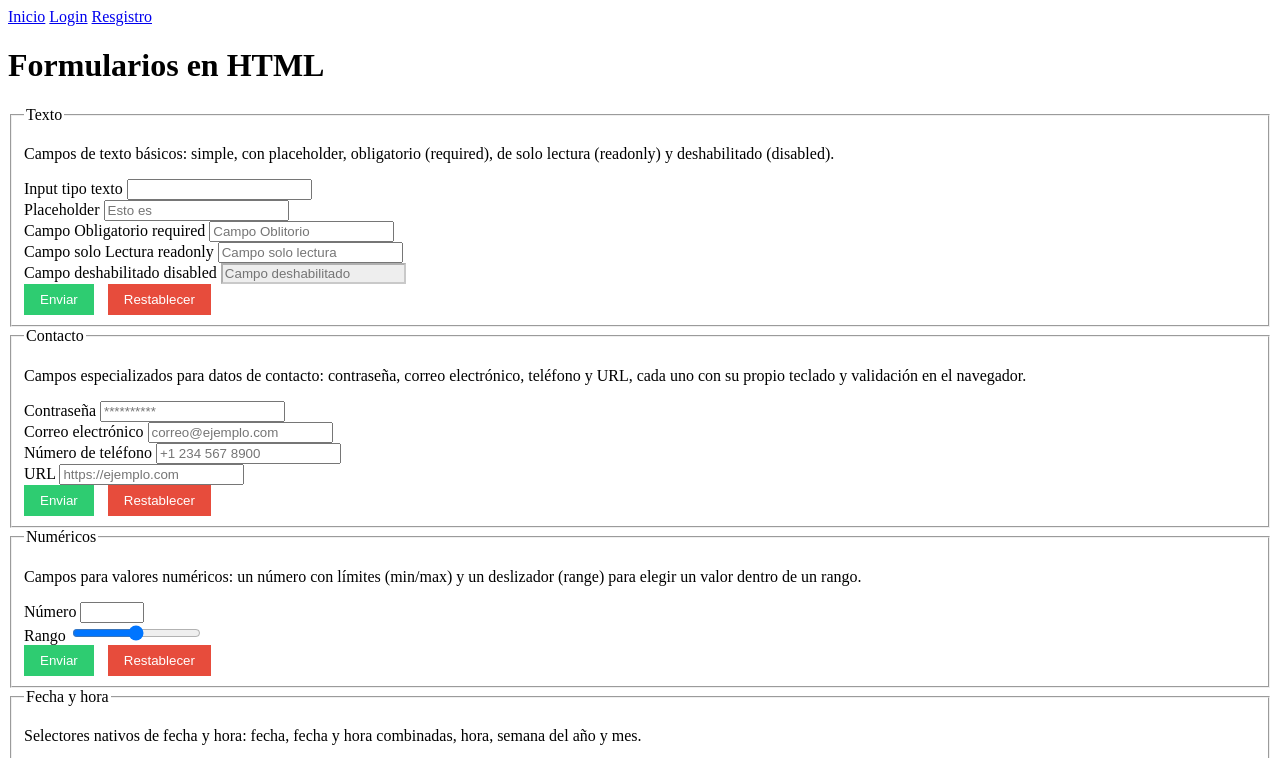
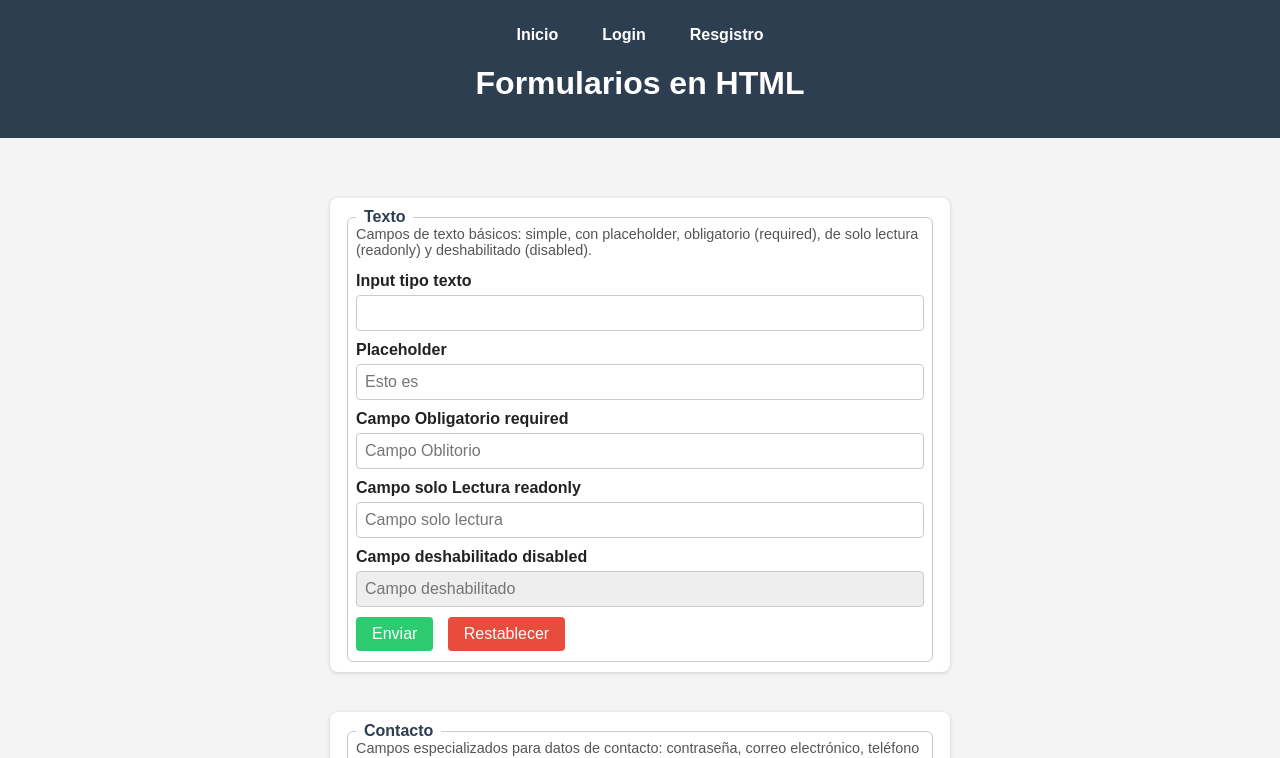
Before and after one commit to jalciro/formularios, a plain HTML site: page index.html in a window 1280 px wide. Shown: the top 758 px of the page. Drawn offline with Linux system fonts and the light colour scheme.

Commit message:
Actualizar

```diff
--- a/css/formularios.css
+++ b/css/formularios.css
@@ -1,3 +1,93 @@
+*{
+    box-sizing: border-box;
+}
+
+body {
+    margin: 0;
+    font-family: Arial, Helvetica, sans-serif;
+    background-color: #f4f4f4;
+    color: #222;
+}
+
+header {
+    background-color: #2c3e50;
+    color: #fff;
+    padding: 20px;
+    text-align: center;
+}
+
+header h1 {
+    margin: 0;
+}
+
+nav {
+    display: flex;
+    justify-content: center;
+    gap: 20px;
+    margin-bottom: 15px;
+}
+
+nav a {
+    color: #fff;
+    text-decoration: none;
+    font-weight: 600;
+    padding: 6px 12px;
+    border-radius: 4px;
+    transition: background-color 0.2s;
+}
+
+nav a:hover {
+    background-color: rgba(255, 255, 255, 0.15);
+}
+
+main {
+    display: flex;
+    flex-wrap: wrap;
+    gap: 20px;
+    padding: 20px;
+    justify-content: center;
+}
+
+section {
+    flex-wrap: wrap;
+    gap: 20px;
+    width: 50%;
+}
+
+form {
+    background-color: #fff;
+    border-radius: 8px;
+    box-shadow: 0 1px 4px rgba(0, 0, 0, 0.15);
+    padding: 10px 15px;
+    flex: 1 1 300px;
+    margin-top: 40px;
+}
+
+fieldset {
+    border: 1px solid #ccc;
+    border-radius: 6px;
+    padding: 0 8px;
+}
+
+legend {
+    font-weight: bold;
+    color: #2c3e50;
+    padding: 0 8px;
+}
+
+fieldset p {
+    font-size: 0.9rem;
+    color: #555;
+    margin-top: 0;
+}
+
+label {
+    display: inline-block;
+    margin-bottom: 5px;
+    font-weight: 600;
+}
+
+input,
 select {
     width: 100%;
     padding: 8px;
@@ -7,7 +97,7 @@ select {
     font-size: 1rem;
 }
 
-input[type="checkbox"],
+input[type="checkbox"]
 input[type="radio"] {
     width: auto;
     margin-right: 5px;
@@ -39,12 +129,11 @@ input[type="reset"] {
 input[type="reset"]:hover {
     background-color: #c0392b;
 }
-
 input[type="button"] {
     background-color: #3498db;
 }
 
-input[type="button"]:hover {
+input[type="button"]:hover{
     background-color: #2980b9;
 }
 
--- a/index.html
+++ b/index.html
@@ -1,14 +1,15 @@
 <!--Paso 1 — Esqueleto base de index.html-->
-<!doctype html>
+<!DOCTYPE html>
 <html lang="en">
   <head>
-    <meta charset="UTF-8" />
-    <meta name="viewport" content="width=device-width, initial-scale=1.0" />
+    <meta charset="UTF-8">
+    <meta name="viewport" content="width=device-width, initial-scale=1.0">
     <title>formularios</title>
-    <link rel="stylesheet" href="CSS/formularios.css " />
-    <link rel="shortcut icon" href="logo.png/logo.jpg" />
+    <link rel="stylesheet" href="CSS/formularios.css ">
+    <link rel="shortcut icon" href="logo.png/logo.jpg">
   </head>
   <body>
+
     <header>
       <nav>
         <a href="index.html">Inicio</a>
@@ -16,42 +17,40 @@
         <a href="registro.html" target="_blank">Resgistro</a>
       </nav>
       <h1>Formularios en HTML</h1>
+      <p></p>
     </header>
 
     <main>
       <section>
-
 <!--Paso 2 — Bloque "Texto"-->
     <form action="">
       <fieldset>
         <legend>Texto</legend>
-        <p>
-          Campos de texto básicos: simple, con placeholder, obligatorio
-          (required), de solo lectura (readonly) y deshabilitado (disabled).
-        </p>
+        <p>Campos de texto básicos: simple, con placeholder, obligatorio
+          (required), de solo lectura (readonly) y deshabilitado (disabled).</p>
 
         <label for="">Input tipo texto</label>
-        <input type="text" />
-        <br />
+        <input type="text">
+        <br>
 
         <label for="">Placeholder</label>
-        <input type="text" placeholder="Esto es " />
-        <br />
+        <input type="text" placeholder="Esto es ">
+        <br>
 
         <label for="">Campo Obligatorio required</label>
-        <input type="text" placeholder="Campo Oblitorio" required />
-        <br />
+        <input type="text" placeholder="Campo Oblitorio" required>
+        <br>
 
         <label for="">Campo solo Lectura readonly</label>
-        <input type="text" readonly placeholder="Campo solo lectura" />
-        <br />
+        <input type="text" readonly placeholder="Campo solo lectura">
+        <br>
 
         <label for="">Campo deshabilitado disabled</label>
-        <input type="text" disabled placeholder="Campo deshabilitado" />
-        <br />
+        <input type="text" disabled placeholder="Campo deshabilitado">
+        <br>
 
-        <input type="submit" value="Enviar" />
-        <input type="reset" value="Restablecer" />
+        <input type="submit" value="Enviar">
+        <input type="reset" value="Restablecer">
       </fieldset>
     </form>
 
@@ -59,30 +58,28 @@
     <form action="">
       <fieldset>
         <legend>Contacto</legend>
-        <p>
-          Campos especializados para datos de contacto: contraseña, correo
+        <p>Campos especializados para datos de contacto: contraseña, correo
           electrónico, teléfono y URL, cada uno con su propio teclado y
-          validación en el navegador.
-        </p>
+          validación en el navegador.</p>
 
         <label for="">Contraseña</label>
-        <input type="password" placeholder="**********" />
-        <br />
+        <input type="password" placeholder="**********">
+        <br>
 
         <label for="">Correo electrónico</label>
-        <input type="email" placeholder="correo@ejemplo.com" />
-        <br />
+        <input type="email" placeholder="correo@ejemplo.com">
+        <br>
 
         <label for="">Número de teléfono</label>
-        <input type="tel" placeholder="+1 234 567 8900" />
-        <br />
+        <input type="tel" placeholder="+1 234 567 8900">
+        <br>
 
         <label for="">URL</label>
-        <input type="url" placeholder="https://ejemplo.com" />
-        <br />
+        <input type="url" placeholder="https://ejemplo.com">
+        <br>
 
-        <input type="submit" value="Enviar" />
-        <input type="reset" value="Restablecer" />
+        <input type="submit" value="Enviar">
+        <input type="reset" value="Restablecer">
       </fieldset>
     </form>
 
@@ -90,20 +87,19 @@
 <form action="">
   <fieldset>
     <legend>Numéricos</legend>
-    <p>
-      Campos para valores numéricos: un número con límites (min/max) y un
-      deslizador (range) para elegir un valor dentro de un rango.
-    </p>
+    <p>Campos para valores numéricos: un número con límites (min/max) y un
+      deslizador (range) para elegir un valor dentro de un rango.</p>
+
     <label for="">Número</label>
-    <input type="number" min="0" max="100" step="1" />
-    <br />
+    <input type="number" min="0" max="100" step="1">
+    <br>
 
     <label for="">Rango</label>
-    <input type="range" min="0" max="100" step="1" />
-    <br />
+    <input type="range" min="0" max="100" step="1">
+    <br>
 
-    <input type="submit" value="Enviar" />
-    <input type="reset" value="Restablecer" />
+    <input type="submit" value="Enviar">
+    <input type="reset" value="Restablecer">
   </fieldset>
 </form>
 
@@ -214,14 +210,14 @@
         <select name="" disabled>
             <option value="opcion1">Opción 1</option>
         </select>
-    </fieldset>
-</form>
-        </select>
         <br>
 
         <input type="submit" value="Enviar">
         <input type="reset" value="Restablecer">
     </fieldset>
+  </form>
+
+
     </section>
   </main>
 </body>
```
Also changed, not shown: login.html (+36 -0 lines), registro.html (+68 -0 lines).
